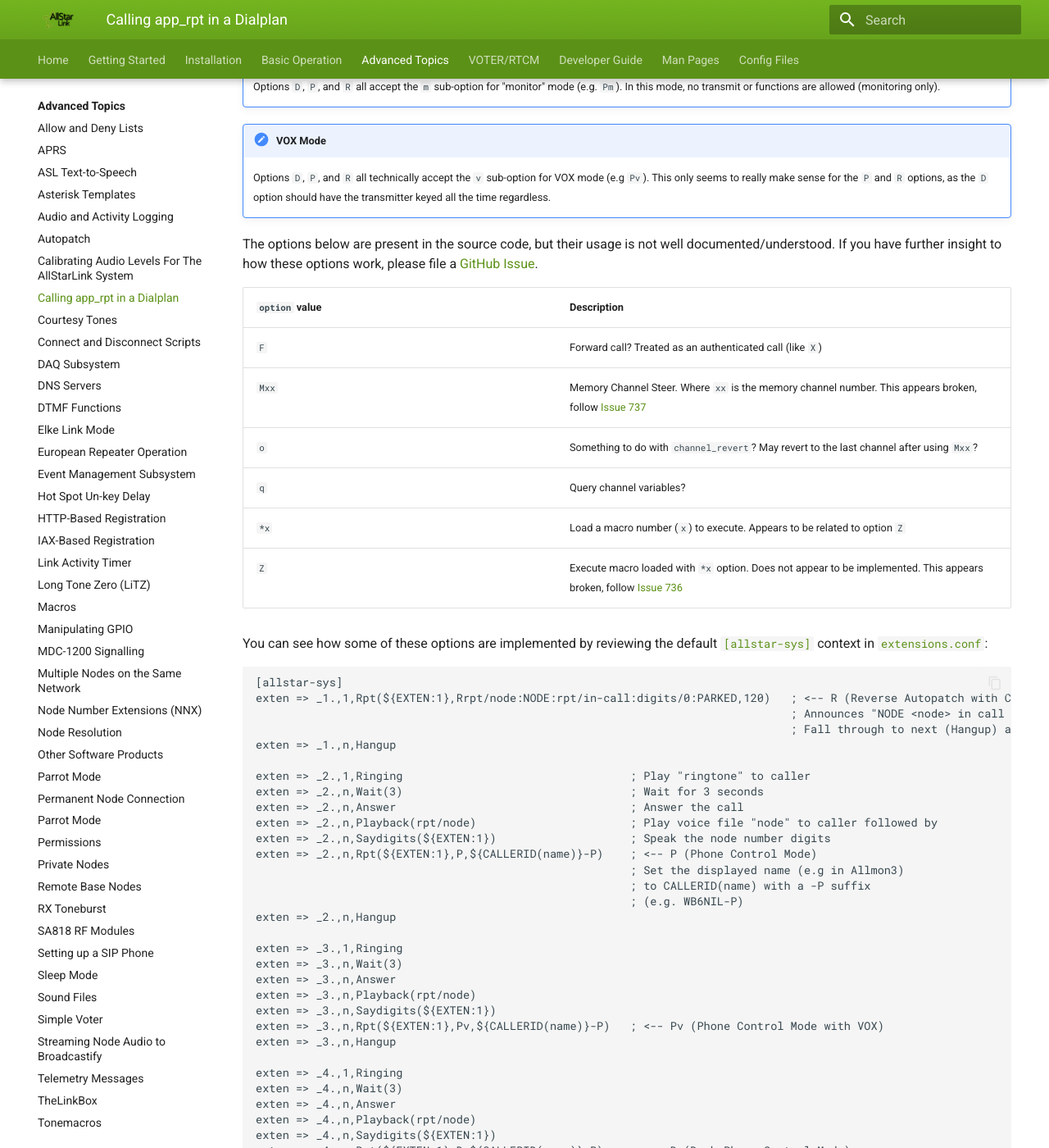
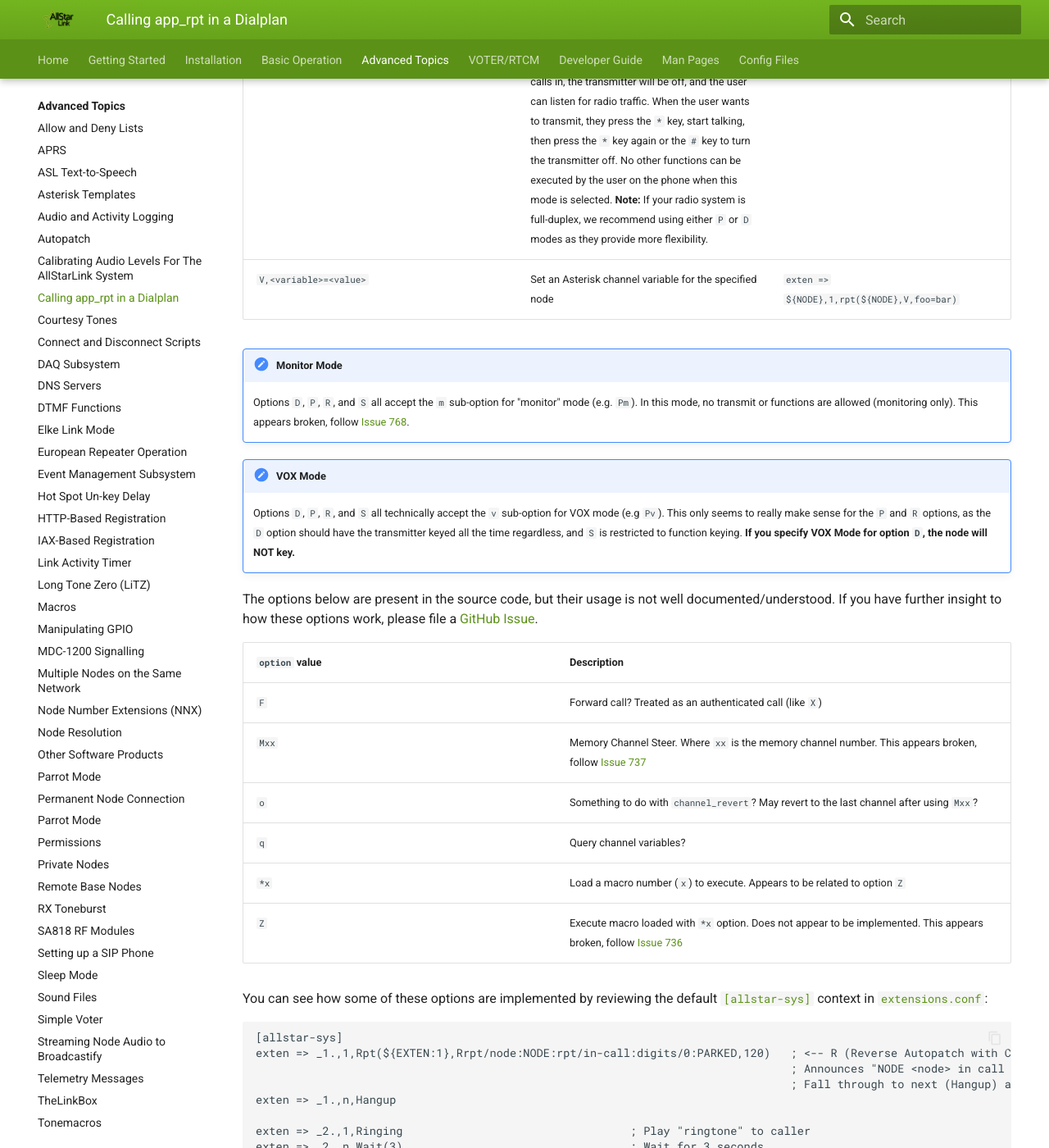
Before and after one commit to AllStarLink/ASL3-Manual, an MkDocs documentation site: the page built from docs/adv-topics/apprpt-dialplan.md, in a window 1280 px wide and 1400 px high, scrolled down 1596 px. Shown: the whole window at 82% size. Built offline with MkDocs 1.6.1 and Material for MkDocs 9.7.7, drawn with Linux system fonts in a browser that asks for light colours; some of the changed text lies outside the part shown.

Commit message:
Adding the `S` option back, it appears to be implemented. However, the monitor option does nothing. Changed the note for Monitor Mode.

```diff
--- a/docs/adv-topics/apprpt-dialplan.md
+++ b/docs/adv-topics/apprpt-dialplan.md
@@ -15,17 +15,18 @@
 
 |<div style="width:300px">`option` value</div>|Description|<div style="width:250px">Example</div>|
 |---------------------------------------------|-----------|-------|
-none or `X`|Normal endpoint mode WITHOUT any security checks. Only specify this if the security of the incoming call has already been checked (like with an IAX2 user/password or some other validation)|`exten => ${NODE},1,rpt(${EXTEN},X)`
+none or `X`|Normal endpoint mode WITHOUT any security checks. Only specify this if the security of the incoming call has already been checked (like with an IAX2 user/password or some other validation) |`exten => ${NODE},1,rpt(${EXTEN},X)`
 `D[m|v][,CALLERID STRING]`|Dumb Phone Control mode. This allows a regular phone user to have full control and audio access to the radio system. In this mode, the PTT is activated for the entire length of the call. For the user to have DTMF control (not generally recommended in this mode), the `[dphone_functions]` context must be defined for the node in [`rpt.conf`](../config/rpt_conf.md). Otherwise, no DTMF control will be available to the phone user|`exten => _4.,n,Rpt(${EXTEN:1},D,${CALLERID(name)}-P)`
 `P[m|v][,CALLERID STRING]`|Phone Control mode. This allows a regular phone user to have full control and audio access to the radio system. For the user to have DTMF control, the [`[phone_functions]`](../config/rpt_conf.md#phone-functions-stanza) context must be defined for the node in [`rpt.conf`](../config/rpt_conf.md). `[CALLERID STRING]` is a string or variable that is passed to `app_rpt`, often used to display information about the calling party in the Allmon3 dashboard. An additional function ([`cop,6`](../config/rpt_conf.md#cop-commands)) must also be enabled so that PTT control is available|`same => n,rpt(${NODE},P,${CALLSIGN}-P)`
 `R[m|v]announce-string[,timeout[,timeout-destination]]`|Reverse Autopatch. Caller is put on hold, and announcement (as specified by the `announce-string`) is played on radio system. Users of the radio system can access autopatch, dial a specified code, and pick up the call. Announce-string is a `:` separated list of names of recordings/sound files, *or* `PARKED` to substitute code for un-parking, *or* `NODE` to substitute the node number (see the `[allstar-sys]` context in the default [`extensions.conf`](../config/extensions_conf.md))|`exten => _1.,1,Rpt(${EXTEN:1},Rrpt/node:NODE:rpt/in-call:digits/0:PARKED,120)`
+`S[m|v][,CALLERID STRING]`|Simplex Dumb Phone Control mode. This allows a regular phone user audio-only access to the radio system. In this mode, the transmitter is toggled on and off when the phone user presses the `funcchar` (`*`) key on the telephone set. In addition, the transmitter will turn off if the `endchar` (`#`) key is pressed. When a user first calls in, the transmitter will be off, and the user can listen for radio traffic. When the user wants to transmit, they press the `*` key, start talking, then press the `*` key again or the `#` key to turn the transmitter off. No other functions can be executed by the user on the phone when this mode is selected. **Note:** If your radio system is full-duplex, we recommend using either `P` or `D` modes as they provide more flexibility.|`same => n,rpt(${NODE},S,${CALLSIGN}-P)`
 `V,<variable>=<value>`|Set an Asterisk channel variable for the specified node|`exten => ${NODE},1,rpt(${NODE},V,foo=bar)`
 
 !!! note "Monitor Mode"
-    Options `D`, `P`, and `R` all accept the `m` sub-option for "monitor" mode (e.g. `Pm`). In this mode, no transmit or functions are allowed (monitoring only).
+    Options `D`, `P`, `R`, and `S` all accept the `m` sub-option for "monitor" mode (e.g. `Pm`). In this mode, no transmit or functions are allowed (monitoring only). This appears broken, follow [Issue 768](https://github.com/AllStarLink/app_rpt/issues/768).
 
 !!! note "VOX Mode"
-    Options `D`, `P`, and `R` all technically accept the `v` sub-option for VOX mode (e.g `Pv`). This only seems to really make sense for the `P` and `R` options, as the `D` option should have the transmitter keyed all the time regardless.
+    Options `D`, `P`, `R`, and `S` all technically accept the `v` sub-option for VOX mode (e.g `Pv`). This only seems to really make sense for the `P` and `R` options, as the `D` option should have the transmitter keyed all the time regardless, and `S` is restricted to function keying. **If you specify VOX Mode for option `D`, the node will NOT key.**
 
 The options below are present in the source code, but their usage is not well documented/understood. If you have further insight to how these options work, please file a [GitHub Issue](https://github.com/AllStarLink/ASL3-Manual/issues).
 
@@ -56,6 +57,8 @@
                                                         ; Set the displayed name (e.g in Allmon3)
                                                         ; to CALLERID(name) with a -P suffix
                                                         ; (e.g. WB6NIL-P)
+                                                        ; Note -P is a special suffix in Allmon3 that will
+                                                        ; set the Description to "AllStar Telephone Portal User"
 exten => _2.,n,Hangup
 
 exten => _3.,1,Ringing
```
